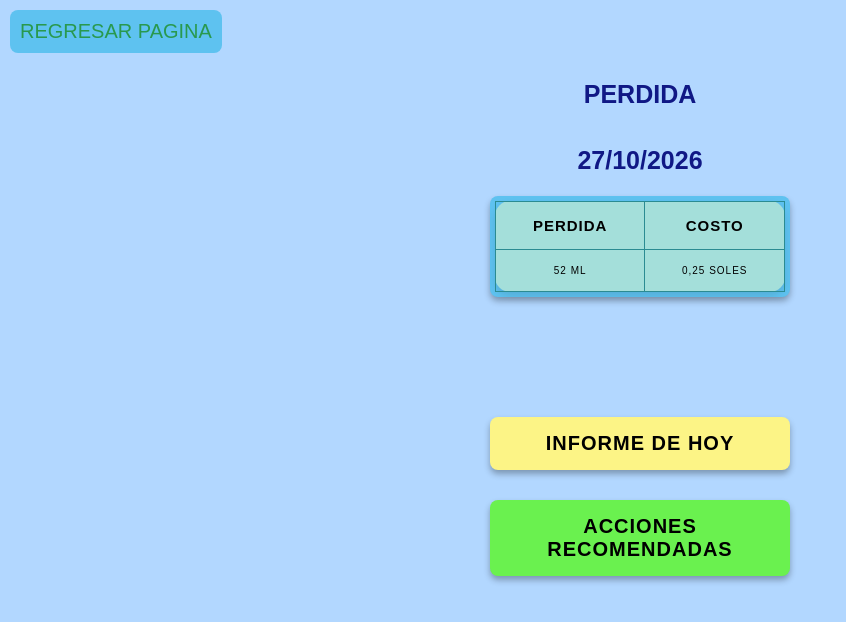
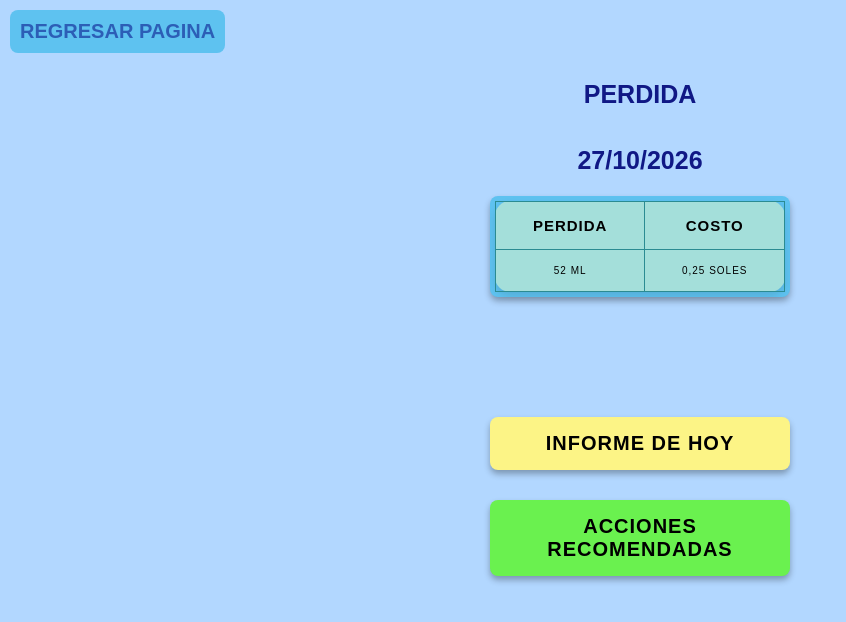
Before and after one commit to MrAjolote/Trabajo_2, a plain HTML site: page index.html in a window 1280 px wide. In both pictures the pointer is over the link "REGRESAR PAGINA". Shown: the whole page, without its empty margins (0-846 px from the left). Drawn offline with Linux system fonts and the light colour scheme.

Commit message:
Update estilos.css

```diff
--- a/estilos.css
+++ b/estilos.css
@@ -19,11 +19,12 @@ body {
         font-family: Arial,'Times New Roman', Times, serif;
         font-size: 20px;
         text-decoration: none;
+        font-weight: bold;
     }
     a:hover{
         text-decoration: none;
-        color: #29994E;
-
+        color: rgb(15 33 147 / 0.62);
+        font-weight: bold;
     }
 }
 h1{
```
